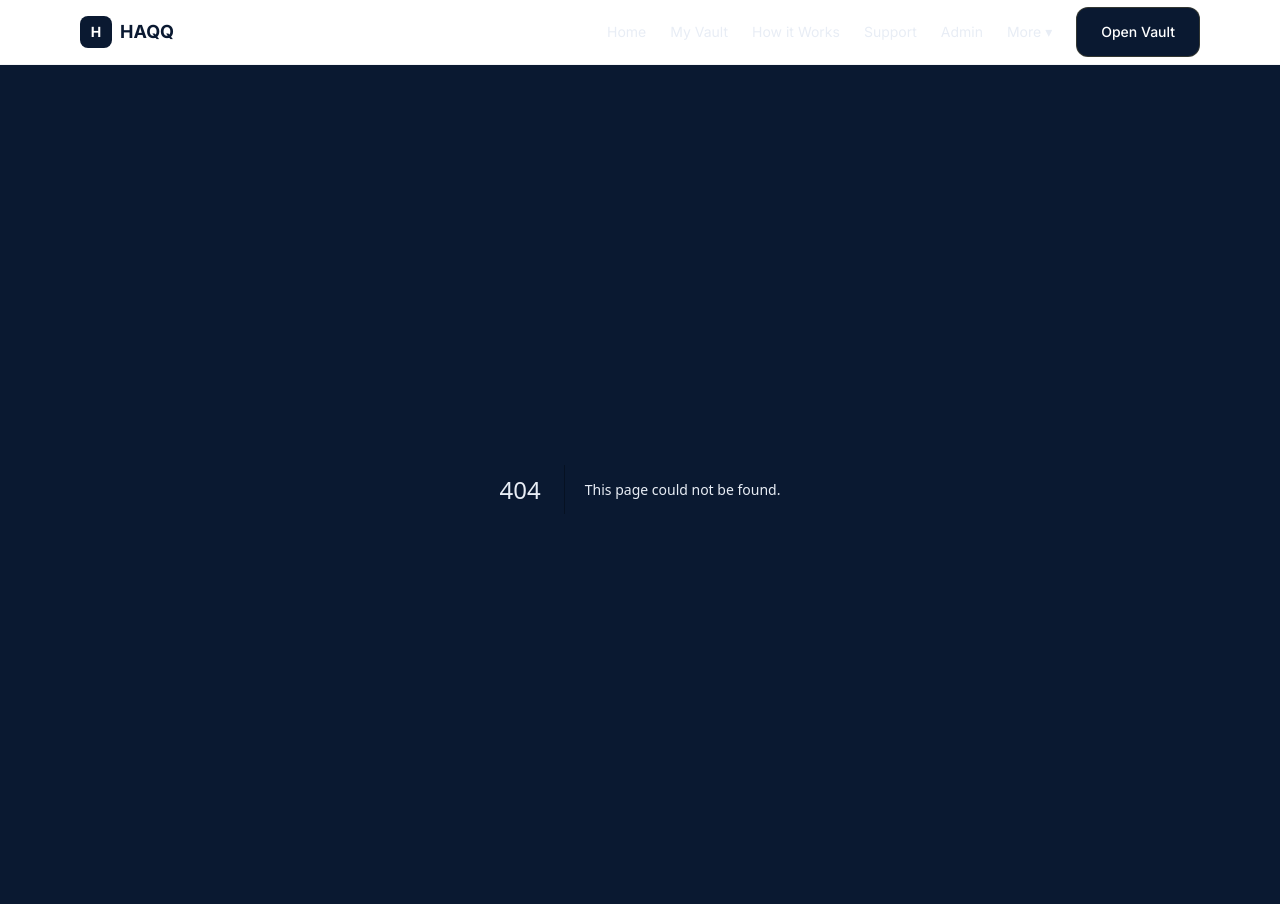
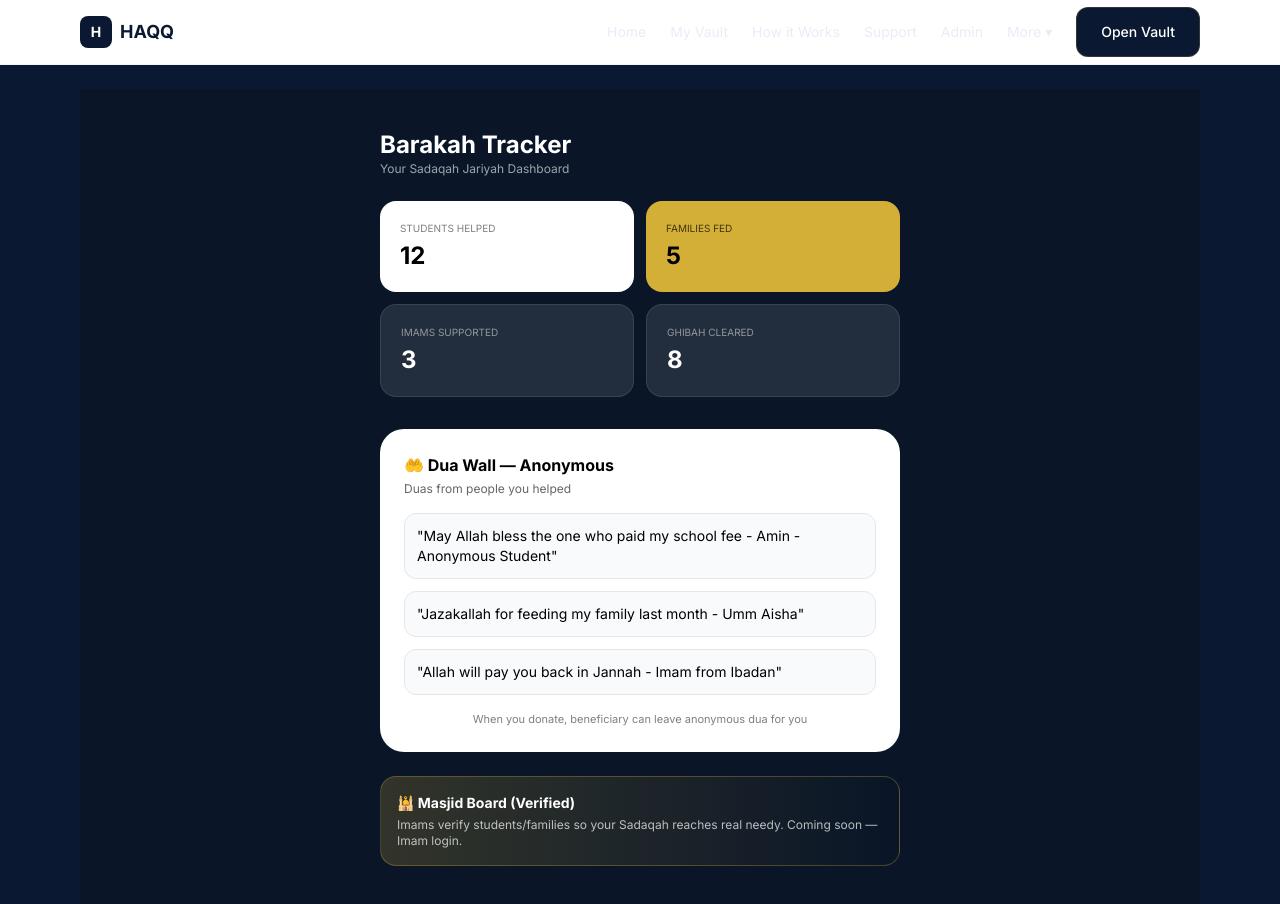
Before and after one commit to Habeebullahi7/Haqq-Vault, a Next.js app: page /tracker in a window 1280 px wide. Before the commit this address had no page. Shown: the top 904 px of the page. Built offline with nearby package versions, Linux system fonts and the light colour scheme.

Commit message:
Add TrackerPage component for Sadaqah dashboard

```diff
--- /dev/null
+++ b/app/tracker/page.tsx
@@ -0,0 +1,43 @@
+"use client"
+import { useEffect, useState } from "react"
+
+export default function TrackerPage(){
+  const [stats,setStats]=useState({students:12, families:5, imam:3, ghibahCleared:8})
+  const duas = [
+    "May Allah bless the one who paid my school fee - Amin - Anonymous Student",
+    "Jazakallah for feeding my family last month - Umm Aisha",
+    "Allah will pay you back in Jannah - Imam from Ibadan",
+  ]
+
+  return(
+    <div className="min-h-screen bg-[#0a1628] text-white p-4 pb-28">
+      <div className="max-w-[520px] mx-auto mt-6">
+        <h1 className="text-2xl font-black">Barakah Tracker</h1>
+        <p className="text-xs opacity-60">Your Sadaqah Jariyah Dashboard</p>
+
+        <div className="grid grid-cols-2 gap-3 mt-6">
+          <div className="bg-white text-black p-5 rounded-2xl"><p className="text-[10px] opacity-50">STUDENTS HELPED</p><p className="text-2xl font-black mt-1">{stats.students}</p></div>
+          <div className="bg-[#D4AF37] text-black p-5 rounded-2xl"><p className="text-[10px] opacity-70">FAMILIES FED</p><p className="text-2xl font-black mt-1">{stats.families}</p></div>
+          <div className="bg-white/10 border border-white/10 p-5 rounded-2xl"><p className="text-[10px] opacity-50">IMAMS SUPPORTED</p><p className="text-2xl font-black mt-1">{stats.imam}</p></div>
+          <div className="bg-white/10 border border-white/10 p-5 rounded-2xl"><p className="text-[10px] opacity-50">GHIBAH CLEARED</p><p className="text-2xl font-black mt-1">{stats.ghibahCleared}</p></div>
+        </div>
+
+        <div className="mt-8 bg-white text-black rounded-[24px] p-6">
+          <h2 className="font-bold">🤲 Dua Wall — Anonymous</h2>
+          <p className="text-xs opacity-60 mt-1">Duas from people you helped</p>
+          <div className="mt-4 space-y-3">
+            {duas.map((d,i)=>(
+              <div key={i} className="p-3 bg-gray-50 rounded-xl border"><p className="text-sm">"{d}"</p></div>
+            ))}
+          </div>
+          <p className="text-[11px] mt-4 text-center opacity-50">When you donate, beneficiary can leave anonymous dua for you</p>
+        </div>
+
+        <div className="mt-6 p-4 bg-gradient-to-r from-[#D4AF37]/20 to-transparent border border-[#D4AF37]/30 rounded-2xl">
+          <p className="font-bold text-sm">🕌 Masjid Board (Verified)</p>
+          <p className="text-xs mt-1 opacity-70">Imams verify students/families so your Sadaqah reaches real needy. Coming soon — Imam login.</p>
+        </div>
+      </div>
+    </div>
+  )
+}
```
